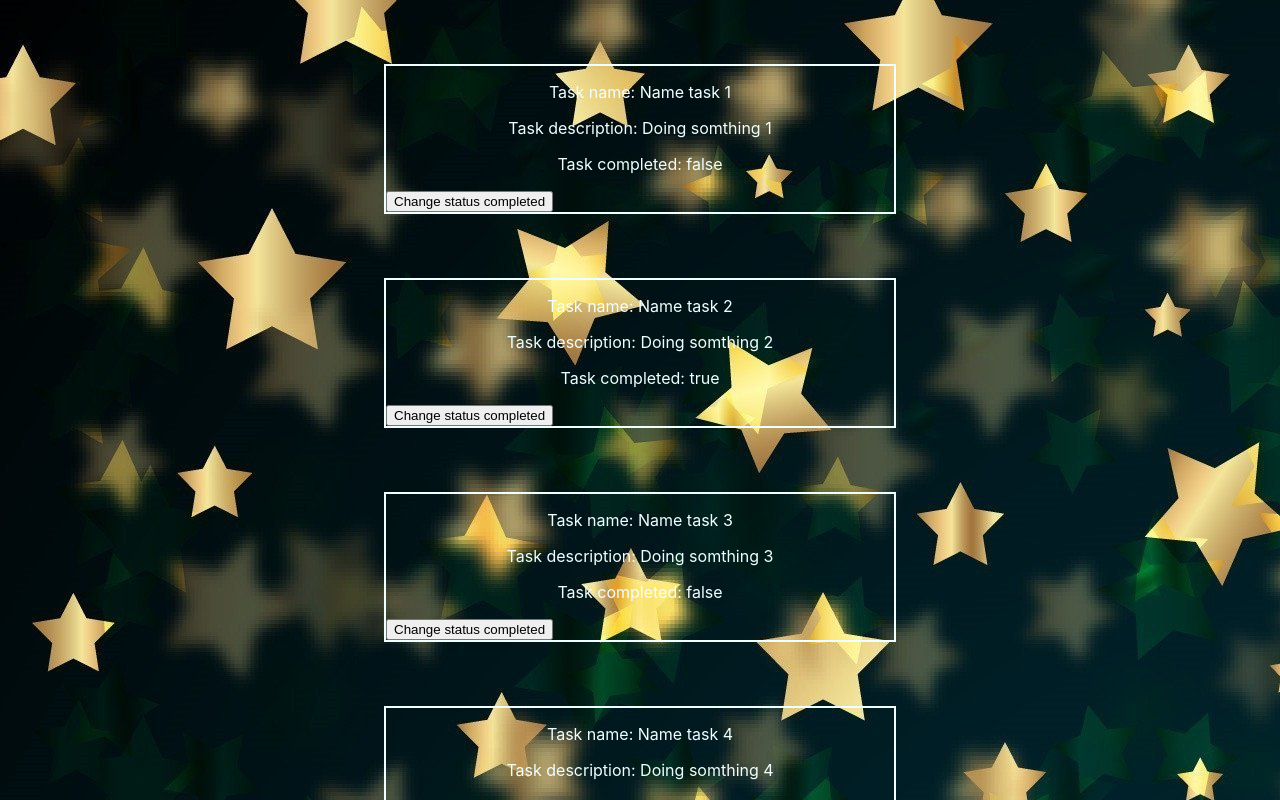
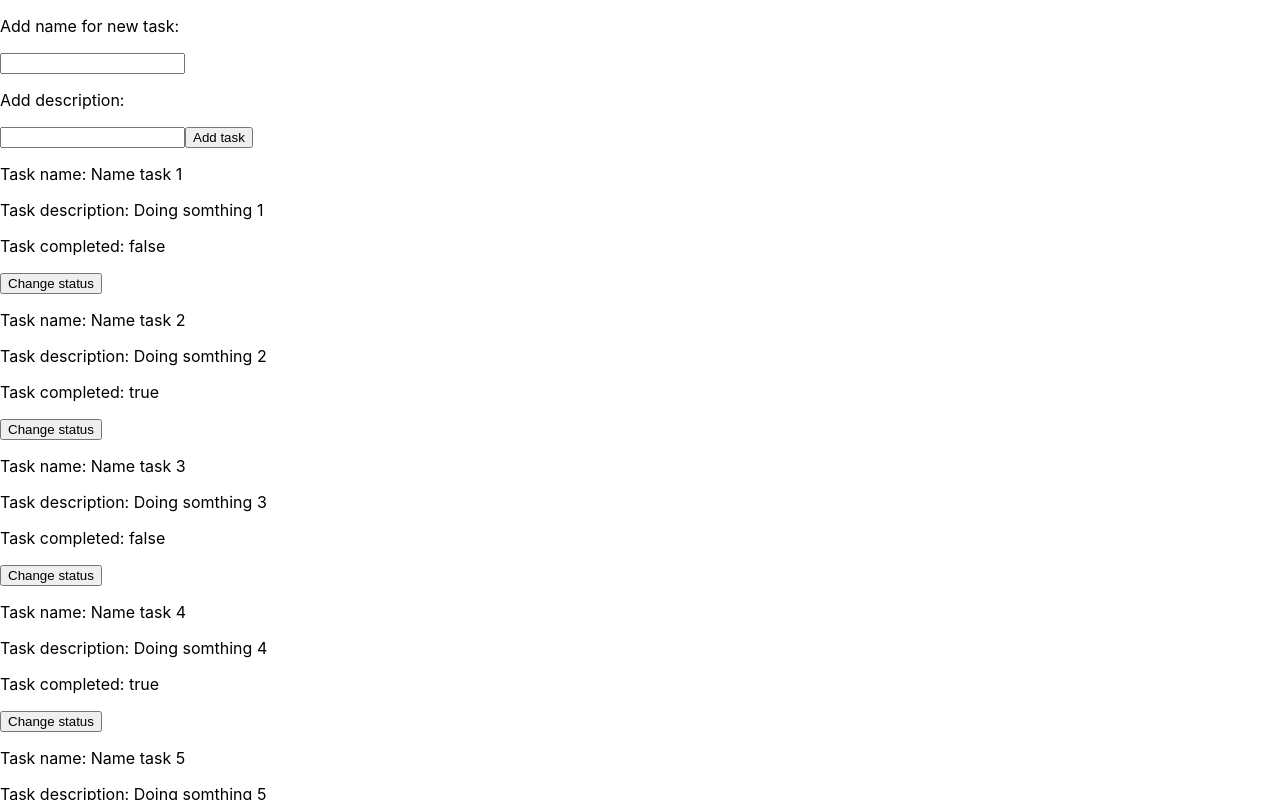
Before and after one commit to 0jacob200/react_course_project, a React (Create React App) app: page / in a window 1280 px wide. Shown: the top 800 px of the page. Built offline with nearby package versions, Linux system fonts and the light colour scheme.

Commit message:
Полуработующие инпуты
1. Обработчик кнопки добавляет вместо одной задачи две
2. После сохранения задачи инпуты не чистяться

```diff
--- a/src/App.js
+++ b/src/App.js
@@ -1,7 +1,33 @@
 import logo from './logo.svg';
-import './App.css';
+//import './App.css';
 import { render } from '@testing-library/react';
 import React from 'react'
+
+/*
+ДЗ 4 - Add tasks - deadline 23:59 30.04
+Необходимо реализовать добавление задач в TaskTracker:
+
+Должны появится инпуты для ввода name имени и description описания задачи
+
+Кнопка для добавления задачи с введенными именем и описанием в список задач
+
+Разделить приложение на разные компоненты, например
+(не обязательно именно такое разделение):
+
+App - корневой
+Task - рисует одну таску
+TaskList - рисует список тасок
+TaskAdd - два инпута для ввода имени и описания
+Для каждого компонента отдельная папка components/ComponentName,
+ внутри которой js файл для самого компонента и css файл для его стилизации
+
+При нажатии на кнопу внутри таски ее свойство completed должно меняться
+на противоположное. Это изменение должно быть отображено на UI.
+Для реализации этого пункта вам понадобится метод массива findIndex.
+Будте внимательны, не допускайте мутаций стейта!
+
+Новое дз - новая ветка и новый PR
+*/
 
 class MyTodoList extends React.Component {
   state = {
@@ -37,12 +63,51 @@ class MyTodoList extends React.Component {
         description: 'Doing somthing 6',
         completed: true
       }
-    ]
+    ],
+    newTask: {
+      id: NaN,
+      name: '',
+      description: '',
+      completed: false
+    }
+  }
+
+  handleAddDataTask = (event) =>{
+    var { value, name} = event.currentTarget
+    //console.log(value)
+    //console.log(name)
+    this.state.newTask[name] = value
+  }
+
+  handleAddTask = (event) => {
+    const newObj = {... this.state.newTask}
+    newObj.id = this.state.tasks.length + 1
+    this.setState((stateChange)=> {
+      this.state.newTask.id = NaN
+      this.state.newTask.name = ""
+      this.state.newTask.description = ""
+      return stateChange.tasks.push(newObj)
+    })
+  }
+
+  TaskAdd = (state) => {
+    return(
+    <div>
+      <p>Add name for new task:</p>
+      <input id="nameInput" name="name" value={state.newTask} onChange={this.handleAddDataTask}/>
+      <p>Add description:</p>
+      <input id="descripInput" name="description" value={state.newTask} onChange={this.handleAddDataTask}/>
+      <button onClick={this.handleAddTask}>Add task</button>
+    </div>
+    )
   }
 
   render() {
     return (
-      <Map state={this.state}/>
+      <div>
+        <this.TaskAdd state={this.state}   />
+        <Map state={this.state}/>
+      </div>
     )
   }
 }
@@ -50,14 +115,15 @@ class MyTodoList extends React.Component {
 const Task = ({id, name, description, completed}) => {
   const changeStClick = () => {
     console.log(`Task ${id} completed status = ${completed}`)
-  }
+
+   }
 
   return(
   <div className='task'>
     <p>Task name: { name }</p>
     <p>Task description: {description}</p>
     <p>Task completed: {completed}</p>
-    <button className="buttonChange" onClick={changeStClick}>Change status completed</button>
+    <button className="buttonChange" onClick={changeStClick}>Change status</button>
   </div>
   )
 }
@@ -76,29 +142,4 @@ const App = () => {
   )
 }
 
-
-/* Old code
-
-function App() {
-  return (
-    <div className="App">
-      <header className="App-header">
-        <img src={logo} className="App-logo" alt="logo" />
-        <p>
-          Hello world!
-        </p>
-        <a
-          className="App-link"
-          href="https://reactjs.org"
-          target="_blank"
-          rel="noopener noreferrer"
-        >
-          Learn React
-        </a>
-      </header>
-    </div>
-  );
-}
-*/
-
 export default App;
--- a/src/index.js
+++ b/src/index.js
@@ -1,7 +1,7 @@
 import React from 'react';
 import ReactDOM from 'react-dom';
 import './index.css';
-import App from './App';
+import App from './App'; //'./сomponents/App/App.js';
 import reportWebVitals from './reportWebVitals';
 
 ReactDOM.render(
```
